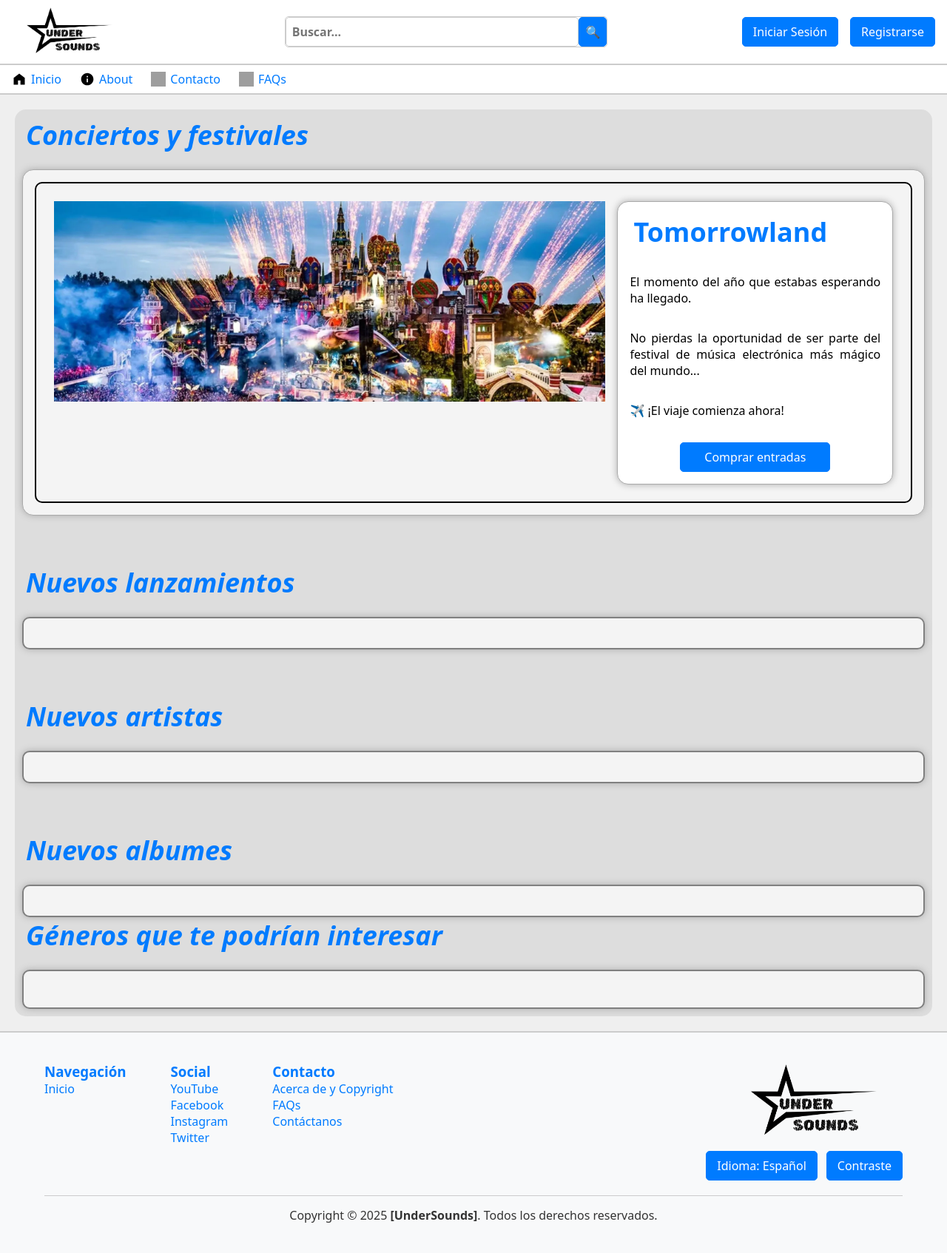
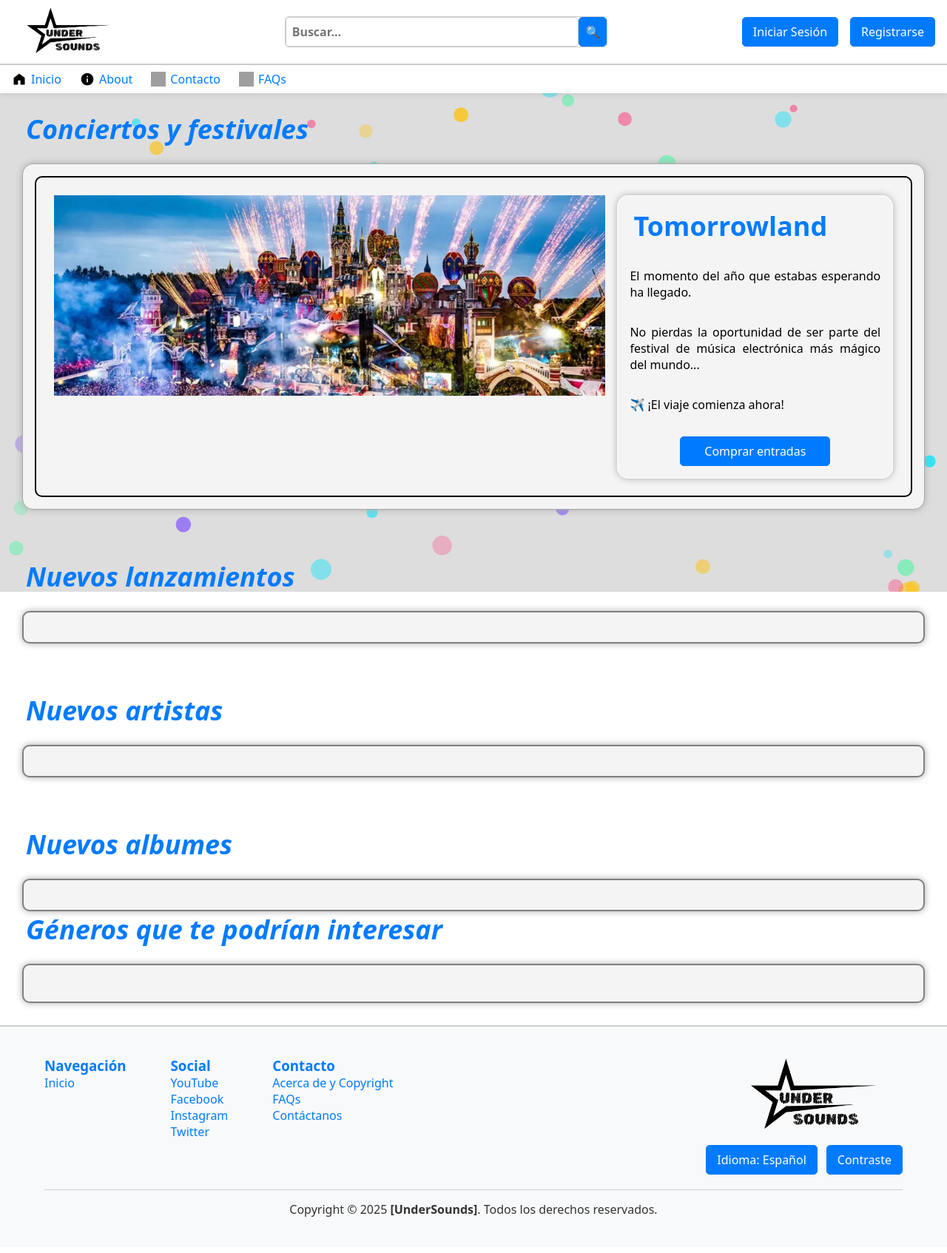
Before and after one commit to gguibertg/UnderSounds, a FastAPI app: page / in a window 1280 px wide. Shown: the whole page at 74% size. After the commit the page ends 1645 px from the top, so only its background shows below. Run offline with FastAPI, Linux system fonts and the light colour scheme; data that the repository does not hold is empty; parts of the project's set-up code (start-up, migrations or seed data) failed here and were passed over; some libraries are stand-ins or nearby versions; grey boxes are pictures that could not be loaded.

Commit message:
Commit inicial de animations-test. Realizado fondo de pantalla animado, animación al comprar, efecto de click y animación de carga de imágenes.

```diff
--- a/controller/controller.py
+++ b/controller/controller.py
@@ -2,6 +2,7 @@
 import base64
 import io
 import os
+import time
 from datetime import datetime, timedelta
 from pathlib import Path
 from zipfile import ZipFile
@@ -1265,6 +1266,8 @@ def get_faqs(request: Request):
 # Ruta para cargar la vista del carrito y añadir artículos al carrito
 @app.api_route("/cart", methods=["GET", "POST"], description="Muestra los artículos de tu cesta")
 async def get_carrito(request: Request):
+
+    time.sleep(0.5)
 
     # Así se obtendría el usuario, por motivos de prueba, se probará un usuario fijo
     res = verifySessionAndGetUserInfo(request)
--- a/static/css/base/header.css
+++ b/static/css/base/header.css
@@ -3,8 +3,13 @@
    ========================================================== */
 
 header {
-    background-color: white;
-    border-bottom: 2px solid #ccc;
+    position: fixed;
+    top: 0;
+    left: 0;
+    width: 100%;
+    z-index: 1000;
+    background-color: var(--bg-color, #fff); /* Asegúrate de que tenga fondo */
+    box-shadow: 0 2px 8px rgba(0, 0, 0, 0.1); /* Sombra opcional */
 }
 
 .nav-top,
--- a/static/css/base/style.css
+++ b/static/css/base/style.css
@@ -9,10 +9,11 @@
 }
 
 body {
-    min-height: 100dvh;
+    position: relative;
     font-family: system-ui, -apple-system, BlinkMacSystemFont, 'Segoe UI', Roboto, Oxygen, Ubuntu, Cantarell, 'Open Sans', 'Helvetica Neue', sans-serif;
     display: flex;
     flex-direction: column;
+    min-height: 100dvh;
 }
 
 input,
@@ -118,7 +119,8 @@ input, textarea {
    ========================================================== */
 
 main {
-    background-color: #efefef;
+    margin-top: 120px;
+    background-color: transparent;
     padding: 20px;
     flex: 1;
     display: flex;
@@ -134,7 +136,7 @@ main {
 .div-bg {
     width: 100%;
     height: 100%;
-    background-color: #DDDDDD;
+    background-color: transparent;
     padding: 10px;
     display: flex;
     flex-direction: column;
@@ -162,8 +164,8 @@ main {
     margin: auto;
     width: auto;
     height: auto;
-    background-color: #FFFFFF;
-    border: 1px solid #aaaaaa;
+    background-color: transparent;
+    border: 1px solid #FFFFFF;
     box-shadow: 0 0 10px #aaaaaa;
     padding: 1rem;
     display: flex;
@@ -327,3 +329,49 @@ hr {
     margin-top: 10px;
     margin-bottom: 10px;
 }
+
+.musical-note {
+    position: fixed;
+    font-size: 24px;
+    animation: floatNote 1.5s ease-out forwards;
+    pointer-events: none;
+    z-index: 9999;
+    transform: translate(-50%, -50%);
+    left: 0;
+    top: 0;
+}
+
+@keyframes floatNote {
+    0% {
+        transform: translate(-50%, -50%) scale(1);
+        opacity: 1;
+    }
+    50% {
+        transform: translate(-50%, -80%) scale(1.3) rotate(15deg);
+    }
+    100% {
+        transform: translate(-50%, -150%) scale(0.7) rotate(-15deg);
+        opacity: 0;
+    }
+}
+
+.scroll-anim {
+    opacity: 0;
+    transform: translateY(40px);
+    transition: opacity 0.8s ease-out, transform 0.8s ease-out;
+}
+
+.scroll-anim.show {
+    opacity: 1;
+    transform: translateY(0);
+}
+
+#backgroundCanvas {
+    position: fixed;
+    top: 0;
+    left: 0;
+    width: 100vw;
+    height: 100vh;
+    z-index: -1;
+    background-color: #DDDDDD; /* Fallback si canvas no carga */
+}
--- /dev/null
+++ b/static/js/animations.js
@@ -0,0 +1,155 @@
+//JS para los efectos de click
+document.addEventListener('click', function (e) {
+    const nota = document.createElement('div');
+    nota.classList.add('musical-note');
+
+    // Elige un símbolo aleatorio
+    const simbolos = ['🎵', '🎶', '♩', '♫', '♬'];
+    nota.textContent = simbolos[Math.floor(Math.random() * simbolos.length)];
+
+    // Posición absoluta respecto a la ventana
+    nota.style.left = e.clientX + 'px';
+    nota.style.top = e.clientY + 'px';
+
+    document.body.appendChild(nota);
+
+    // Elimina la nota tras la animación
+    nota.addEventListener('animationend', () => {
+        nota.remove();
+    });
+});
+
+//JS para las animaciones de imágenes y texto
+document.addEventListener('DOMContentLoaded', () => {
+    const selectors = ['.foto-artista', '.foto-genero', '.texto-artista']; // Añade más si necesitas
+    const elements = document.querySelectorAll(selectors.join(','));
+
+    elements.forEach(el => {
+        el.classList.add('scroll-anim');
+    });
+
+    const observer = new IntersectionObserver((entries, obs) => {
+        entries.forEach(entry => {
+            if (entry.isIntersecting) {
+                entry.target.classList.add('show');
+                obs.unobserve(entry.target);
+            }
+        });
+    }, {
+        threshold: 0.4
+    });
+
+    elements.forEach(el => observer.observe(el));
+});
+
+//JS para animar círculos de fondo
+const canvas = document.getElementById('backgroundCanvas');
+const ctx = canvas.getContext('2d');
+let width, height;
+let circles = [];
+
+function resize() {
+    width = canvas.width = window.innerWidth;
+    height = canvas.height = window.innerHeight;
+}
+window.addEventListener('resize', resize);
+resize();
+
+const colors = ['#ff4081', '#00e5ff', '#7c4dff', '#69f0ae', '#ffc107'];
+
+class Circle {
+    constructor() {
+        this.reset();
+    }
+
+    reset() {
+        this.x = Math.random() * width;
+        this.y = Math.random() * height;
+        this.vx = (Math.random() - 0.5) * 1.5;
+        this.vy = (Math.random() - 0.5) * 1.5;
+        this.radius = Math.random() * 10 + 5;
+        this.color = colors[Math.floor(Math.random() * colors.length)];
+        this.alpha = Math.random() * 0.5 + 0.3;
+    }
+
+    draw() {
+        ctx.beginPath();
+        ctx.arc(this.x, this.y, this.radius, 0, Math.PI * 2);
+        ctx.fillStyle = this.color;
+        ctx.globalAlpha = this.alpha;
+        ctx.fill();
+        ctx.globalAlpha = 1;
+    }
+
+    update(scrollY) {
+        this.x += this.vx;
+        this.y += this.vy + scrollY * 0.001;
+
+        if (this.x < 0 || this.x > width) this.vx *= -1;
+        if (this.y < 0 || this.y > height) this.vy *= -1;
+
+        this.draw();
+    }
+}
+
+// Crear círculos
+for (let i = 0; i < 80; i++) {
+    circles.push(new Circle());
+}
+
+let lastScroll = window.scrollY;
+
+function animate() {
+    ctx.clearRect(0, 0, width, height);
+    const scrollDelta = window.scrollY - lastScroll;
+    lastScroll = window.scrollY;
+
+    circles.forEach(circle => circle.update(scrollDelta));
+    requestAnimationFrame(animate);
+}
+
+animate();
+
+//Animación para añadir cosas al carrito
+document.addEventListener('DOMContentLoaded', () => {
+    const buttons = document.querySelectorAll('.button-comprar-item');
+
+    buttons.forEach(button => {
+      button.addEventListener('click', e => {
+        const form = e.target.closest('form');
+        const img = form?.parentElement?.querySelector('img');
+        const cartIcon = document.querySelector('#header-placeholder #cart-icon');
+
+        if (!img || !cartIcon) return;
+
+        const imgRect = img.getBoundingClientRect();
+        const cartRect = cartIcon.getBoundingClientRect();
+
+        const imgClone = img.cloneNode(true);
+        imgClone.style.position = 'fixed';
+        imgClone.style.left = imgRect.left + 'px';
+        imgClone.style.top = imgRect.top + 'px';
+        imgClone.style.width = imgRect.width + 'px';
+        imgClone.style.height = imgRect.height + 'px';
+        imgClone.style.zIndex = 10000;
+        imgClone.style.transition = 'all 0.8s ease-in-out';
+        imgClone.style.borderRadius = '10px';
+        imgClone.style.pointerEvents = 'none';
+        imgClone.style.opacity = '0.9';
+
+        document.body.appendChild(imgClone);
+
+        setTimeout(() => {
+          imgClone.style.left = cartRect.left + 'px';
+          imgClone.style.top = cartRect.top + 'px';
+          imgClone.style.width = '20px';
+          imgClone.style.height = '20px';
+          imgClone.style.opacity = '0';
+        }, 10);
+
+        imgClone.addEventListener('transitionend', () => {
+          imgClone.remove();
+        });
+      });
+    });
+  });
--- a/view/templates/includes/header.html
+++ b/view/templates/includes/header.html
@@ -22,7 +22,7 @@
                     </a>
                 </div>
                 <a href="/cart">
-                    <img class="shop theme-icon" data-icon="cart-icon" src="/static/icons/site/cart-icon-light.svg" alt="Carrito">
+                    <img id="cart-icon" class="shop theme-icon" data-icon="cart-icon" src="/static/icons/site/cart-icon-light.svg" alt="Carrito">
                 </a>
                 <button class="logout-btn" onclick="window.location.href='/logout'">Cerrar Sesión</button>
                 {% else %}
--- a/view/templates/main/index.html
+++ b/view/templates/main/index.html
@@ -9,9 +9,9 @@
     <!-- Estilos -->
     <link rel="stylesheet" href="/static/css/base/style.css"> <!-- Hoja de estilos principal -->
     <link rel="stylesheet" href="/static/css/base/darkmode.css"> <!-- Hoja de estilo de modo oscuro -->
-    <link rel="stylesheet" href="/static/css/base/header.css"> <!-- Hoja de estilo del header -->
-    <link rel="stylesheet" href="/static/css/base/footer.css"> <!-- Hoja de estilo del footer -->
     <link rel="stylesheet" href="/static/css/pages/index.css"> <!-- Hoja de estilo del inicio -->
+    <link rel="stylesheet" href="/static/css/base/header.css">
+    <link rel="stylesheet" href="/static/css/base/footer.css"
     <!-- Favicon -->
     <link rel="icon" type="image/png" href="/static/icons/favicons/favicon-96x96.png" sizes="96x96" />
     <link rel="icon" type="image/svg+xml" href="/static/icons/favicons/favicon.svg" />
@@ -27,6 +27,7 @@
     <div id="header-placeholder"></div>
 
     <!-- Contenido principal -->
+    <canvas id="backgroundCanvas"></canvas>
     <main>
         <div class="div-bg">
             <section>
@@ -160,6 +161,7 @@
     <script src="/static/js/canciones-filtradas.js"></script>
     <script src="/static/js/displayMessage.js"></script>
     <script src="/static/js/radio.js"></script>
+    <script src="/static/js/animations.js"></script>
 
 </body>
 
--- a/view/templates/shop/cart.html
+++ b/view/templates/shop/cart.html
@@ -39,9 +39,9 @@
                             {% for item in carrito.articulos %}
                             <div class="div-pannel-sub div-row">
                                 <div class="cart-item">
-                                    <img src="{{ item.imagen }}" alt="{{ item.titulo }}" class="item-image">
+                                    <img src="{{ item.imagen }}" alt="{{ item.nombre }}" class="item-image">
                                     <div class="item-info">
-                                        <h3 class="item-title">{{ item.titulo }}</h3>
+                                        <h3 class="item-title">{{ item.nombre }}</h3>
                                         <p class="item-description">{{ item.descripcion }}</p>
                                         <p class="item-author">Autor: {{ item.artista }}</p>
                                     </div>
--- a/view/templates/user/profile.html
+++ b/view/templates/user/profile.html
@@ -27,6 +27,7 @@
 
 <body>
     <div id="header-placeholder"></div>
+    <canvas id="backgroundCanvas"></canvas>
     <main>
         <div class="div-bg">
             <!-- Sección 1: Información personal -->
@@ -195,6 +196,7 @@
     <script src="/static/js/footer.js"></script>
     <script src="/static/js/dark-mode.js"></script>
     <script src="/static/js/radio.js"></script>
+    <script src="/static/js/animations.js"></script>
 
 
     <script>
```
